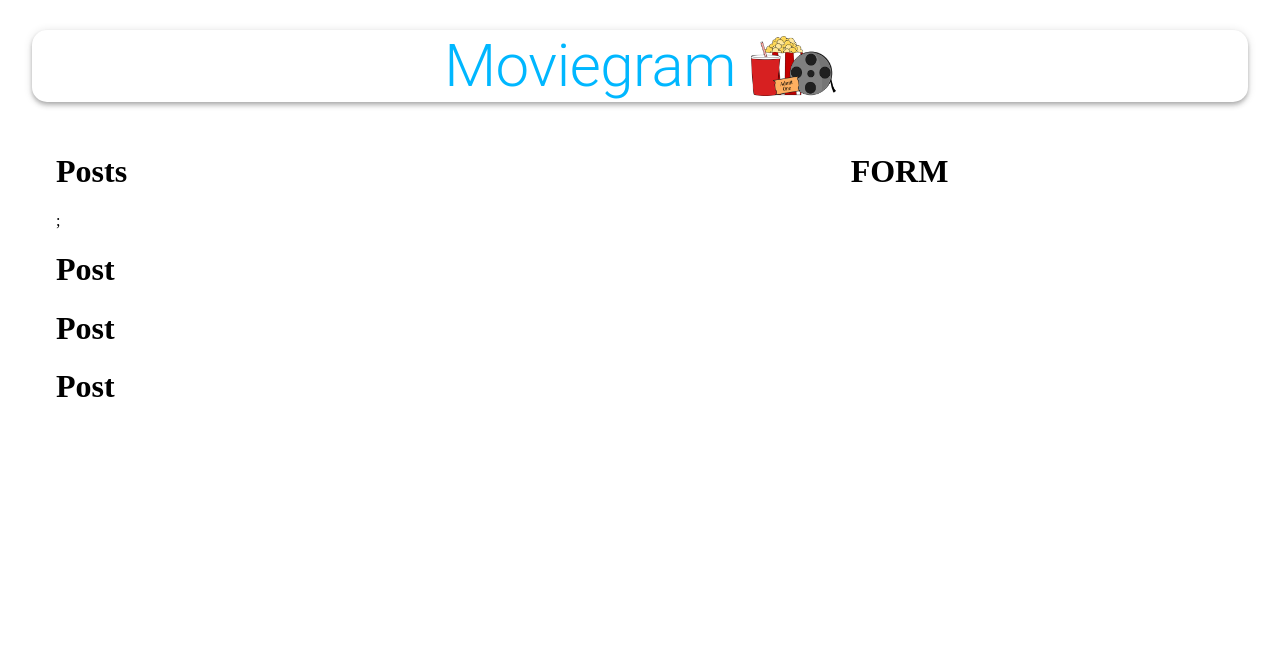
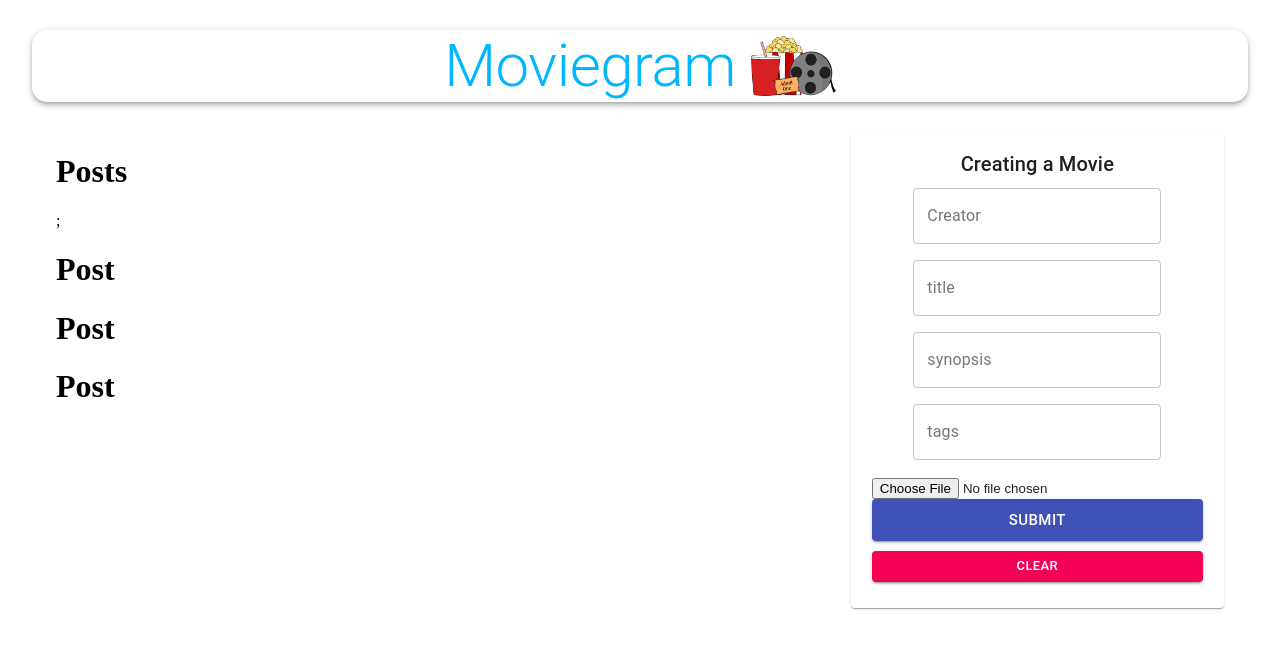
Before and after one commit to anandlal1080/moviegram, a React (Create React App) app in the folder client/: page / in a window 1280 px wide. Shown: the top 648 px of the page. Built offline with nearby package versions, Linux system fonts and the light colour scheme; no server answers.

Commit message:
Working on form

```diff
--- a/client/src/components/Form/Form.js
+++ b/client/src/components/Form/Form.js
@@ -1,10 +1,97 @@
-import React from "react";
+import React, { useState } from "react";
+import { TextField, Button, Typography, Paper } from "@material-ui/core";
+import FileBase from "react-file-base64";
 
 import useStyles from "./styles";
 const Form = () => {
+  const [postData, setPostData] = useState({
+    creator: "",
+    title: "",
+    synopsis: "",
+    tags: "",
+    imageUrl: "",
+  });
   const classes = useStyles();
 
-  return <h1>FORM</h1>;
+  const handleSubmit = () => {};
+  const clear = () => {};
+
+  return (
+    <Paper className={classes.paper}>
+      <form
+        autoComplete="off"
+        noValidate
+        className={`${classes.root} ${classes.form}`}
+        onSubmit={handleSubmit}
+      >
+        <Typography variant="h6">Creating a Movie</Typography>
+        <TextField
+          name="creator"
+          variant="outlined"
+          label="Creator"
+          fullwidth
+          value={postData.creator}
+          onChange={(e) =>
+            setPostData({ ...postData, creator: e.target.value })
+          }
+        />
+        <TextField
+          name="title"
+          variant="outlined"
+          label="title"
+          fullwidth
+          value={postData.title}
+          onChange={(e) => setPostData({ ...postData, title: e.target.value })}
+        />
+        <TextField
+          name="synopsis"
+          variant="outlined"
+          label="synopsis"
+          fullwidth
+          value={postData.synopsis}
+          onChange={(e) =>
+            setPostData({ ...postData, synopsis: e.target.value })
+          }
+        />
+        <TextField
+          name="tags"
+          variant="outlined"
+          label="tags"
+          fullwidth
+          value={postData.tags}
+          onChange={(e) => setPostData({ ...postData, tags: e.target.value })}
+        />
+        <div className={classes.fileInput}>
+          <FileBase
+            type="file"
+            multiple={false}
+            onDone={([base64]) =>
+              setPostData({ ...postData, imageUrl: base64 })
+            }
+          />
+          <Button
+            className={classes.buttonSubmit}
+            variant="contained"
+            color="primary"
+            size="large"
+            type="submit"
+            fullWidth
+          >
+            Submit
+          </Button>
+          <Button
+            variant="contained"
+            color="secondary"
+            size="small"
+            onClick={clear}
+            fullWidth
+          >
+            Clear
+          </Button>
+        </div>
+      </form>
+    </Paper>
+  );
 };
 
 export default Form;
```
Also changed, not shown: 1 other file (tests, documents, lock files or other folders).
